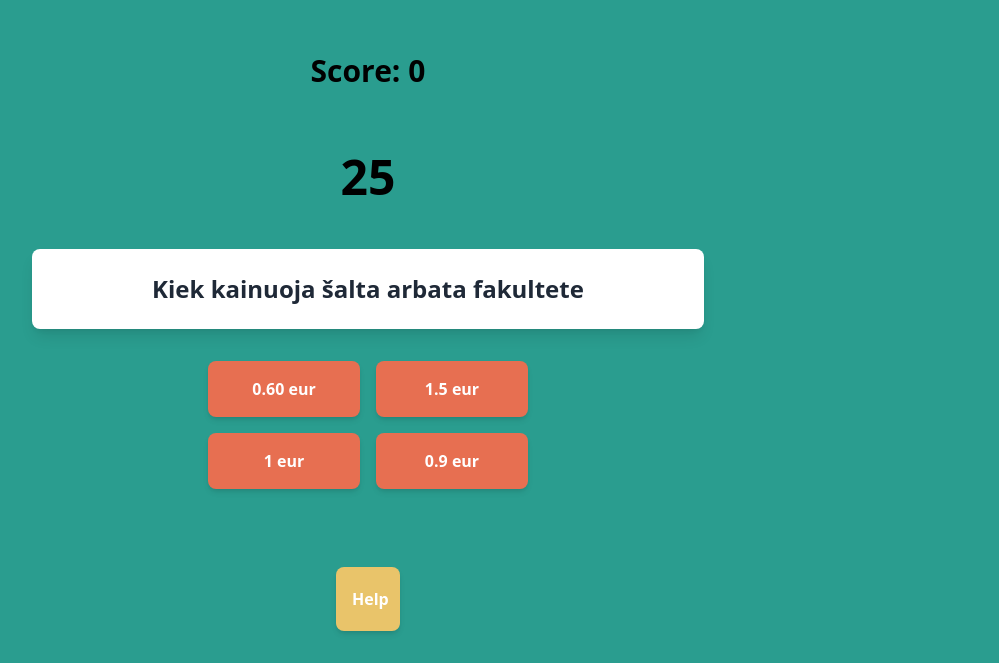
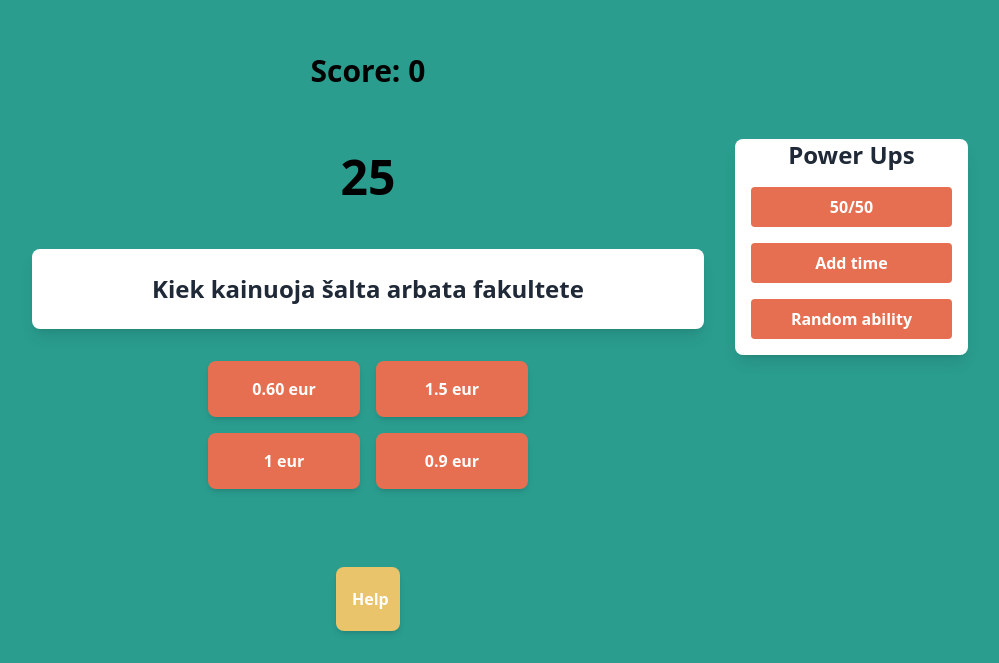
Before and after one commit to rokvaz/TesTux, a Next.js app in the folder frontend/: page /quiz in a window 1280 px wide. Shown: the part 137-800 px from the top of the page, without its empty margins (272-1271 px from the left). Built offline with nearby package versions, Linux system fonts and the light colour scheme.

Commit message:
Idetas placeholder ability menu i quiz puslapi

```diff
--- a/frontend/src/pages/quiz.tsx
+++ b/frontend/src/pages/quiz.tsx
@@ -191,7 +191,20 @@ export default function Quiz() {
       {/* Question section */}
       <div className="bg-white p-6 rounded-lg shadow-lg max-w-2xl w-full mb-8 text-center">
         <h2 className="text-2xl font-bold text-gray-800" id="box">{currentQuestion.question}</h2>
-      </div>
+          </div>
+          {/* Powerup menu */}
+          <div className="fixed top-50 right-10 bg-white p-35 rounded-lg shadow-lg max-w-2xl mb-8 text-center flex flex-col justify-end">
+              <h2 className="text-2xl font-bold text-gray-800" id="box">Power Ups</h2>
+              <button className="mx-4 mt-4 px-10 py-2 bg-custom-brown text-white font-bold rounded transform transition duration-150 ease-in-out hover:scale-105 active:scale-90">
+                  50/50
+              </button>
+              <button className="mx-4 mt-4 px-10 py-2 bg-custom-brown text-white font-bold rounded transform transition duration-150 ease-in-out hover:scale-105 active:scale-90">
+                  Add time
+              </button>
+              <button className="mb-4 mx-4 mt-4 px-10 py-2 bg-custom-brown text-white font-bold rounded transform transition duration-150 ease-in-out hover:scale-105 active:scale-90">
+                  Random ability
+              </button>
+            </div>
 
       {(currentQuestion.questionType == 4) ? (
         <div className="grid grid-cols-2 gap-4 max-w-xs w-full" id="choice">
```
